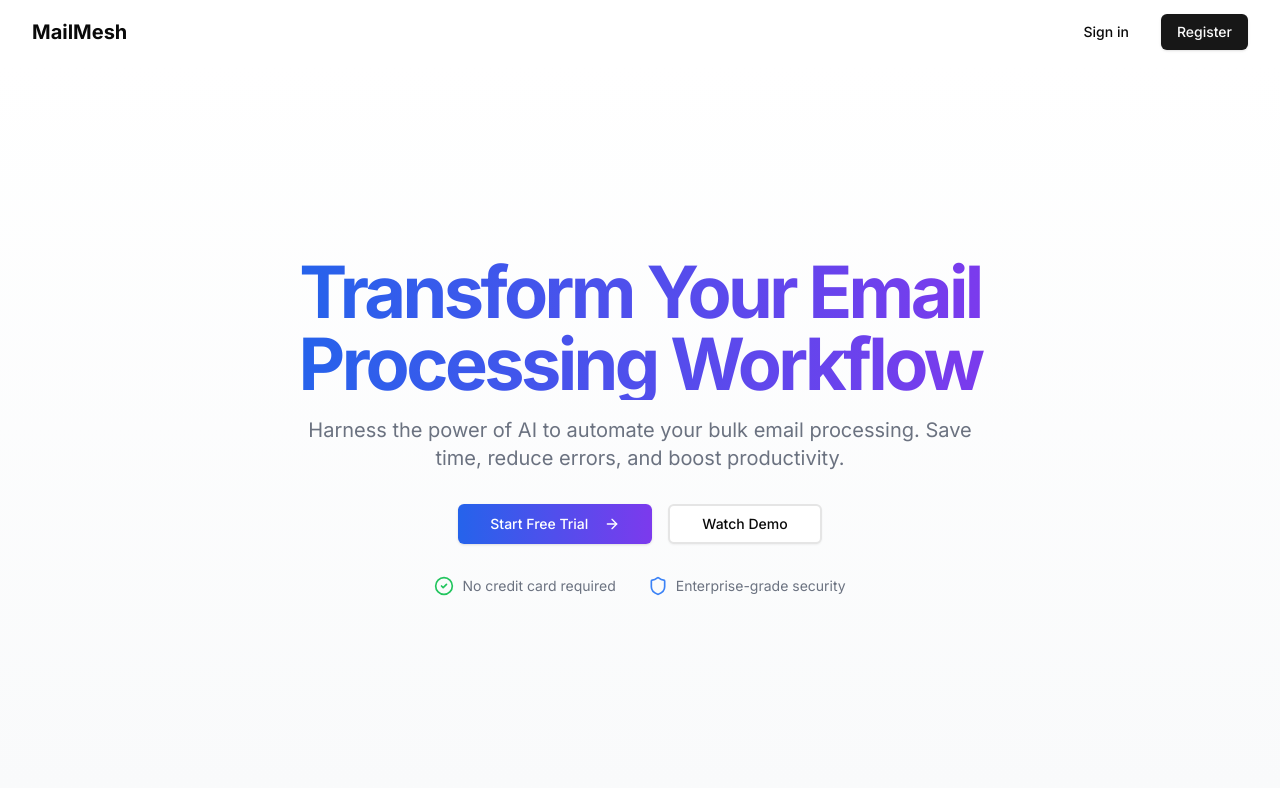
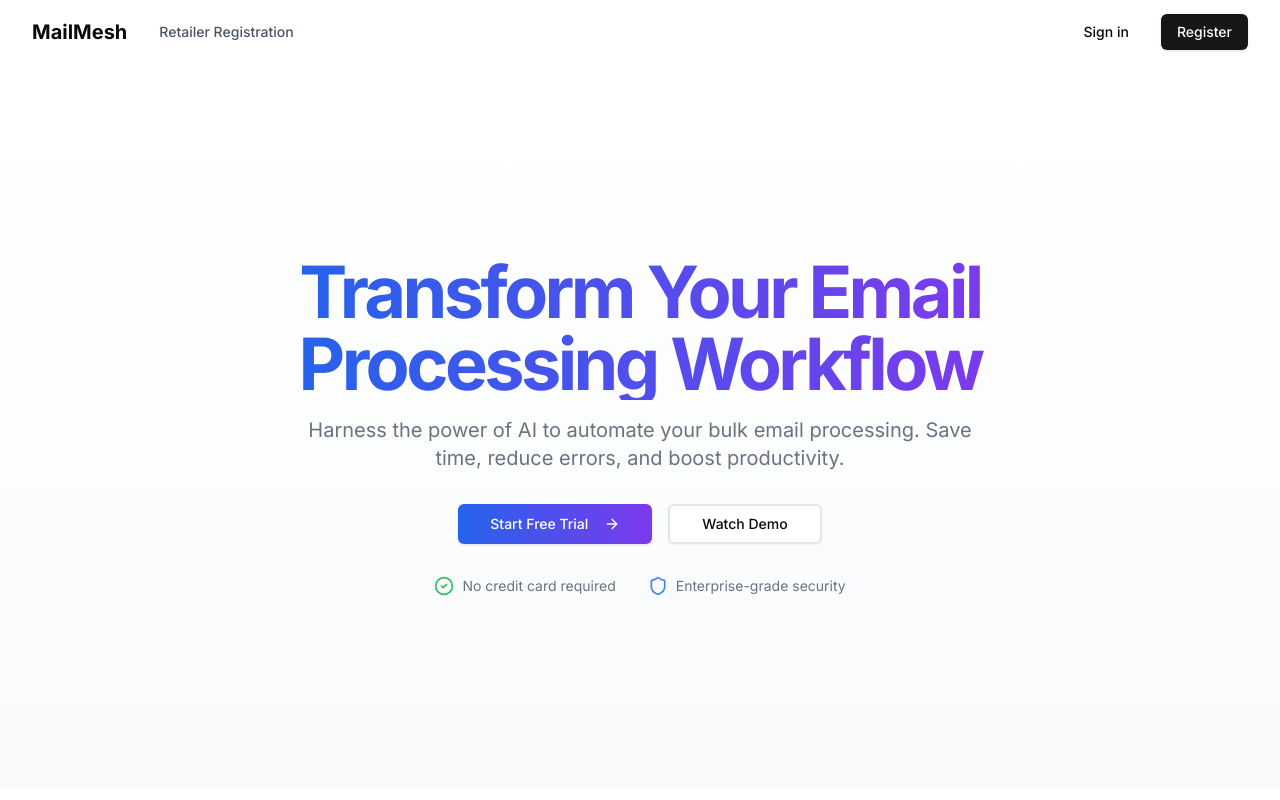
Before and after one commit to Aryan-yadav15/Delloite_Hackathon, a Next.js app in the folder frontend/: page / in a window 1280 px wide. Shown: the top 800 px of the page. Built offline with nearby package versions, Linux system fonts and the light colour scheme; no server answers.

Commit message:
navbar navigation

```diff
--- a/frontend/src/components/Navbar.jsx
+++ b/frontend/src/components/Navbar.jsx
@@ -12,19 +12,40 @@ export default function Navbar() {
     <nav className="bg-white shadow">
       <div className="max-w-7xl mx-auto px-4 sm:px-6 lg:px-8">
         <div className="flex justify-between h-16">
-          <div className="flex">
+          <div className="flex items-center space-x-8">
             <Link href="/" className="flex items-center">
               <span className="text-xl font-bold">MailMesh</span>
             </Link>
+            <div className="hidden md:flex items-center space-x-4">
+              <Link
+                href="/retailers/register"
+                className="text-sm font-medium text-gray-600 hover:text-gray-900 transition-colors"
+              >
+                Retailer Registration
+              </Link>
+              {user && (
+                <Link
+                  href="/canvas"
+                  className="text-sm font-medium text-gray-600 hover:text-gray-900 transition-colors"
+                >
+                  Canvas
+                </Link>
+              )}
+            </div>
           </div>
 
           <div className="flex items-center">
             {!isLoaded ? null : user ? (
-              <div className="flex items-center space-x-4">
-                <span className="text-gray-700">
-                  {user.fullName}
-                </span>
-                <UserButton afterSignOutUrl="/"/>
+              <div className="flex items-center space-x-2">
+                <UserButton
+                  afterSignOutUrl="/"
+                  appearance={{
+                    elements: {
+                      userButtonBox: "h-9 w-9",
+                      userButtonAvatarBox: "rounded-full border-2 border-gray-200"
+                    }
+                  }}
+                />
               </div>
             ) : (
               <div className="space-x-4">
```
